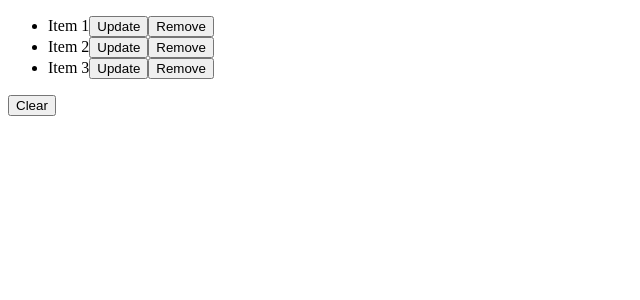
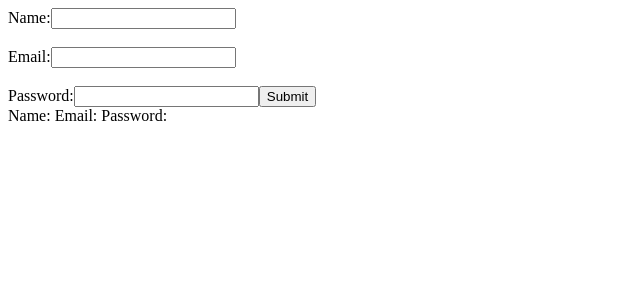
Before and after one commit to aartisharma05/mern-app-practice, a React (Create React App) app in the folder frontend/: page / in a window 1280 px wide. Shown: the top 300 px of the page, without its empty margins (0-640 px from the left). Built offline with nearby package versions, Linux system fonts and the light colour scheme.

Commit message:
feat: "passing props in components"

```diff
--- /dev/null
+++ b/frontend/src/Form.js
@@ -0,0 +1,64 @@
+import React from "react";
+import { useState } from "react";
+import ShowFormData from "./ShowFormData";
+
+const Form = () => {
+  const [formData, setFormData] = useState({
+    name: "",
+    email: "",
+    password: "",
+  });
+
+  const handleInput = (e) => {
+    const { name, value } = e.target;
+    setFormData({ ...formData, [name]: value });
+  };
+
+  const handleSubmit = (e) => {
+    console.log(formData);
+  };
+
+  return (
+    <>
+      <div>
+        <label>Name:</label>
+        <input
+          type="text"
+          name="name"
+          value={formData.name}
+          onChange={handleInput}
+        />
+        <br />
+        <br />
+        <label>Email:</label>
+        <input
+          type="email"
+          name="email"
+          value={formData.email}
+          onChange={handleInput}
+        />
+        <br />
+        <br />
+        <label>Password:</label>
+        <input
+          type="password"
+          name="password"
+          value={formData.password}
+          onChange={handleInput}
+        />
+
+        <button onClick={handleSubmit}>Submit</button>
+      </div>
+
+      <div>
+        <ShowFormData
+          name={formData.name}
+          email={formData.email}
+          password={formData.password}
+        />
+      </div>
+    </>
+  );
+};
+
+export default Form;
--- /dev/null
+++ b/frontend/src/ShowFormData.js
@@ -0,0 +1,17 @@
+import React from "react";
+
+const ShowFormData = ({ name, email, password }) => {
+  console.log({ name, email, password });
+  return (
+    <div>
+      <label>Name: </label>
+      {name}
+      <label>Email: </label>
+      {email}
+      <label>Password: </label>
+      {password}
+    </div>
+  );
+};
+
+export default ShowFormData;
--- a/frontend/src/index.js
+++ b/frontend/src/index.js
@@ -3,10 +3,12 @@ import ReactDOM from "react-dom/client";
 
 import App from "./App";
 import Data from "./Data";
+import Form from "./Form";
 const root = ReactDOM.createRoot(document.getElementById("root"));
 root.render(
   <React.StrictMode>
-    <Data />
+    {/* <Data /> */}
+    <Form />
   </React.StrictMode>
 );
 
```
